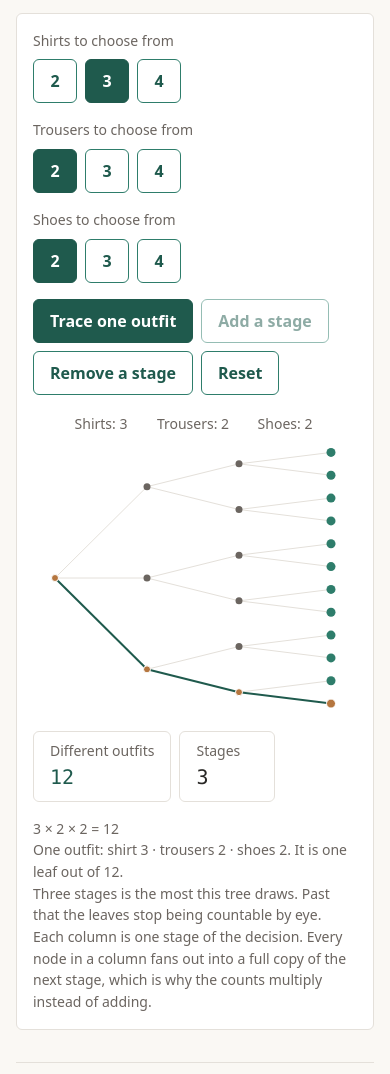
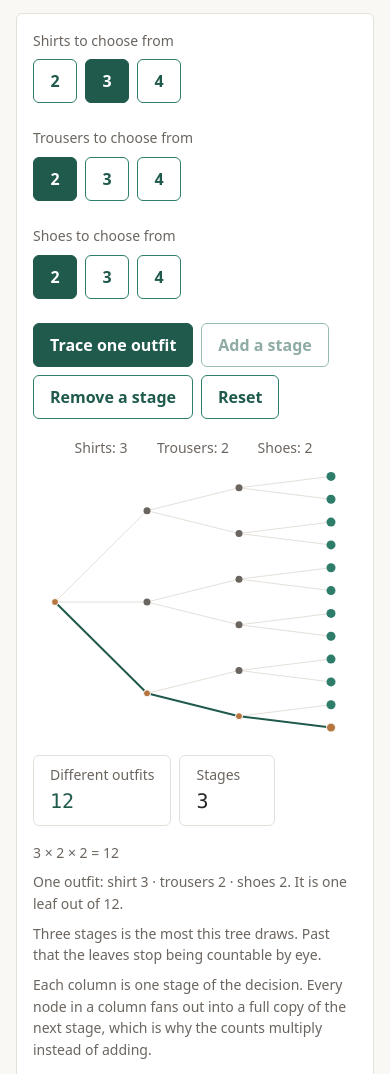
Before and after one commit to MINN-HAI-Lab/statLab, a plain HTML site: page chapters/counting/index.html in a window 390 px wide. Shown: the part 980-2054 px from the top of the page. Drawn offline with nearby package versions, Linux system fonts and the light colour scheme.

Commit message:
Spacing from margins, not from the font's line box
Two reports, one cause. In 8.2 the legend text sat flush against the New
sample and Reset buttons. The Chapter 14 pickers look right on a MacBook
and an iPhone but congested on Windows.

.demo__status had margin: 0, and neither .ui-controls nor .ui-slider had
a top margin. Measured, the gap between a status paragraph and the button
row below it was exactly 0px, and between two stacked status lines also
0px. The only thing separating them was the air inside the line box, and
how much air that is depends on the font: macOS resolves system-ui to SF,
which leaves generous space around its glyphs; Windows resolves it to
Segoe UI, which fills the same line box far more. Identical CSS,
different apparent spacing, and not reproducible locally without
measuring.

Not local to Chapter 14 either: a sweep of all 17 chapters found 32
element pairs with a 0px gap across 12 of them.

Vertical rhythm is now stated in margins rather than inferred from type
metrics. Top margins on .demo__status, .ui-controls and .ui-slider, where
adjacent-sibling collapsing keeps them minimums rather than additions, so
nothing double-spaces. .ui-button gains vertical padding, which changes no
height (box-sizing is border-box and the 44px minimum still governs) but
gives a taller-metric font room inside the box instead of against its
edge. Picker group separation goes from 16px to 24px, so a label binds to
its own row at three to one rather than two to one.

Verified by re-measuring under system-ui, Georgia and Verdana: gaps come
back 8px, 24px and 44px in all three, where before they moved with the
font. All 184 gaps across 17 chapters are now non-zero.

Gates: 211/211; all 19 pages clean at 1280 and 360 for console,
horizontal overflow and label overlap. D-052.

Co-Authored-By: Claude Opus 5 <noreply@anthropic.com>

```diff
--- a/assets/css/components.css
+++ b/assets/css/components.css
@@ -19,6 +19,7 @@
   grid-template-columns: 1fr auto;
   align-items: center;
   column-gap: var(--space-2);
+  margin-top: var(--space-1);
   margin-bottom: var(--space-1);
 }
 .ui-slider__label { font-size: var(--fs-0); color: var(--ink-soft); }
@@ -89,7 +90,7 @@
 .ui-button {
   min-height: var(--touch);
   min-width: var(--touch);
-  padding: 0 var(--space-2);
+  padding: var(--space-1) var(--space-2);
   font-family: var(--font);
   font-size: var(--fs-1);
   font-weight: 600;
@@ -118,7 +119,7 @@
 /* ---- Control group (play/pause, reset, extras) ------------------------ */
 /* Option group: one value from a short list, where a range input would spread
    two or three steps across a whole track and feel stuck (D-051). */
-.ui-optiongroup { margin-bottom: var(--space-2); }
+.ui-optiongroup { margin-bottom: calc(var(--space-2) + var(--space-1)); }
 .ui-optiongroup__label {
   display: block;
   font-size: var(--fs-0);
@@ -136,6 +137,7 @@
   display: flex;
   flex-wrap: wrap;
   gap: var(--space-1);
+  margin-top: var(--space-2);      /* never let text sit flush on the buttons */
   margin-bottom: var(--space-2);
 }
 
@@ -407,7 +409,10 @@ main.landing, main.chapter { max-width: 72rem; }
 .ui-chart .pt--a { fill: var(--cat-1); stroke: none; }
 .ui-chart .pt--b { fill: var(--cat-2); stroke: none; }
 .ui-chart .pt--ab { fill: var(--accent-strong); stroke: var(--surface); stroke-width: 1.5; }
-.demo__status { font-size: var(--fs-0); color: var(--ink-soft); margin: 0; }
+/* A real margin, never bare line-height: the optical air inside a line box
+   differs by font, so 'margin: 0' read fine on macOS and congested on
+   Windows. Spacing must not depend on which system font is installed (D-052). */
+.demo__status { font-size: var(--fs-0); color: var(--ink-soft); margin: var(--space-1) 0 0; }
 
 /* ---- §3.3 branching board and contingency table --------------------- */
 .ui-chart .board-edge { stroke: var(--line); stroke-width: 3; fill: none; }
```
Also changed, not shown: 2 other files.
